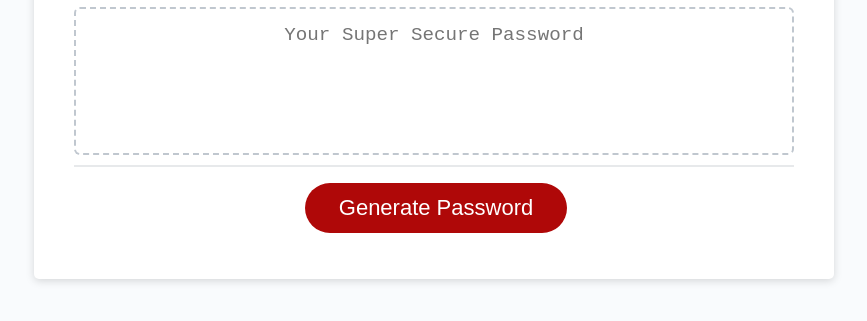
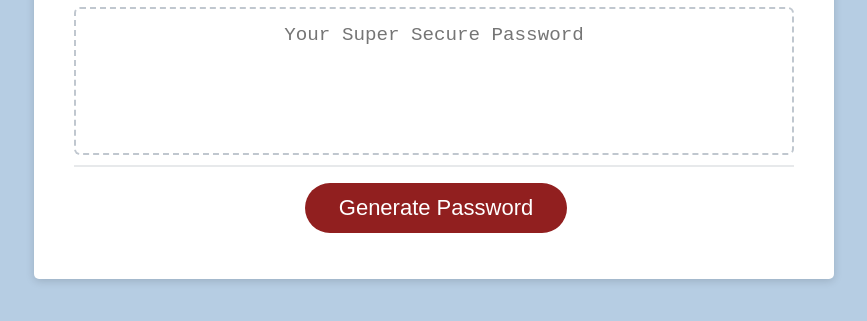
Before and after one commit to Boris-Veselov/password-generator, a plain HTML site: page index.html in a window 1280 px wide. Shown: the part 241-562 px from the top of the page, without its empty margins (206-1073 px from the left). Drawn offline with Linux system fonts and the light colour scheme.

Commit message:
css update

```diff
--- a/assets/style.css
+++ b/assets/style.css
@@ -14,7 +14,7 @@ body,
 
 body {
   font-family: sans-serif;
-  background-color: #f9fbfd;
+  background-color: #b6cde3;
 }
 
 .wrapper {
@@ -74,7 +74,7 @@ header {
 
 .btn {
   border: none;
-  background-color: hsl(360, 91%, 36%);
+  background-color: rgb(145, 31, 31);
   border-radius: 25px;
   box-shadow: rgba(0, 0, 0, 0.1) 0px 1px 6px 0px rgba(0, 0, 0, 0.2) 0px 1px 1px
     0px;
```
